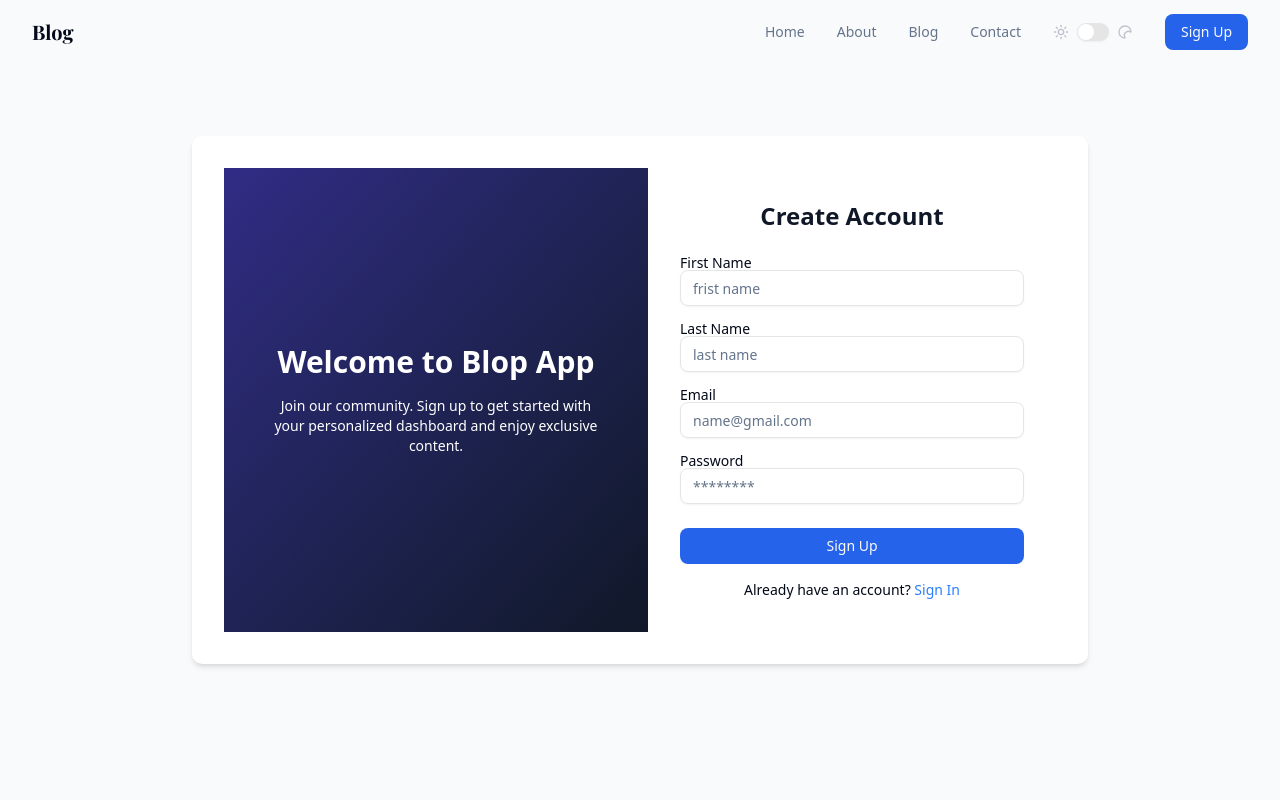
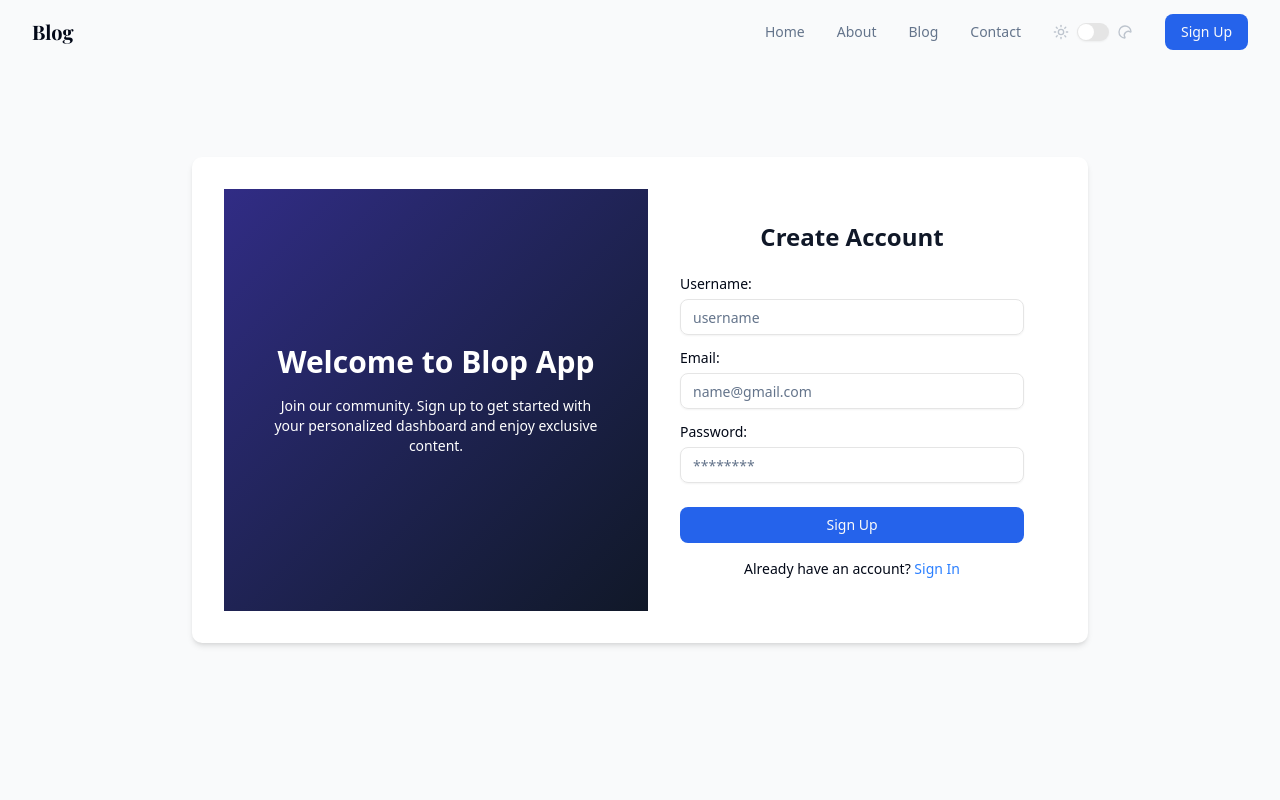
Before and after one commit to Tilahun-git/webserviceBlogApp_project, a Next.js app in the folder blogAppFrontend/: page /auth/sign-up in a window 1280 px wide. Shown: the top 800 px of the page. Built offline with nearby package versions, Linux system fonts and the light colour scheme; a web font is replaced by a local one.

Commit message:
modified sign-up page

```diff
--- a/blogAppFrontend/app/auth/sign-up/page.tsx
+++ b/blogAppFrontend/app/auth/sign-up/page.tsx
@@ -10,16 +10,14 @@ import { useRouter } from 'next/navigation';
 import { ChangeEvent, FormEvent, useState } from 'react';
 
 type FormDataType = {
-  firstName: string;
-  lastName: string;
+ username? : string;
   email: string;
   password: string;
 };
 
 export default function SignUpPage() {
   const [formData, setFormData] = useState<FormDataType>({
-    firstName: '',
-    lastName: '',
+    username: '',
     email: '',
     password: '',
   });
@@ -36,7 +34,7 @@ export default function SignUpPage() {
   const handleSubmit = async (e: FormEvent<HTMLFormElement>) => {
     e.preventDefault();
 
-    if (!formData.firstName || !formData.lastName || !formData.email || !formData.password) {
+    if (!formData.username || !formData.email || !formData.password) {
       setErrorMessage('Please fill out all fields.');
       return;
     }
@@ -85,30 +83,20 @@ export default function SignUpPage() {
         </h1>
 
         <form className="flex flex-col gap-4" onSubmit={handleSubmit}>
-          <div>
-            <Label htmlFor="firstName">First Name</Label>
+
+          <div className='grid gap-2'>
+            <Label htmlFor="username">Username:</Label>
             <Input
-              id="firstName"
+              id="username"
               type="text"
-              placeholder="frist name"
-              value={formData.firstName}
+              placeholder="username"
+              value={formData.username}
               onChange={handleChange}
             />
           </div>
 
-          <div>
-            <Label htmlFor="lastName">Last Name</Label>
-            <Input
-              id="lastName"
-              type="text"
-              placeholder="last name"
-              value={formData.lastName}
-              onChange={handleChange}
-            />
-          </div>
-
-          <div>
-            <Label htmlFor="email">Email</Label>
+          <div className='grid gap-2'>
+            <Label htmlFor="email">Email:</Label>
             <Input
               id="email"
               type="email"
@@ -118,8 +106,8 @@ export default function SignUpPage() {
             />
           </div>
 
-          <div>
-            <Label htmlFor="password">Password</Label>
+          <div className='grid gap-2'>
+            <Label htmlFor="password">Password:</Label>
             <Input
               id="password"
               type="password"
```
